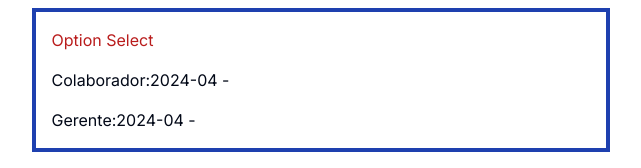
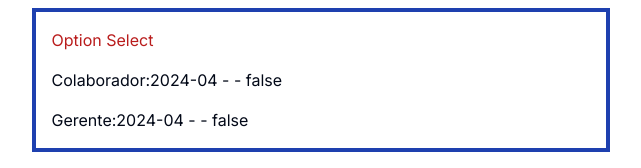
Before and after one commit to AndersonNascimentoAFSN/calc-time, a Next.js app: page /time in a window 1280 px wide. Shown: the part 784-952 px from the top of the page, without its empty margins (319-960 px from the left). Built offline with nearby package versions, Linux system fonts and the light colour scheme; no server answers.

Commit message:
feat: test is past closing

```diff
--- a/src/components/current-date-new/CurrentDateNew.tsx
+++ b/src/components/current-date-new/CurrentDateNew.tsx
@@ -56,8 +56,8 @@ export function CurrentDateNew() {
     minute: deadlineHourCollaborator?.split(':')[1],
   }, "America/Sao_Paulo").utc().toDate()
 
-  const { preSelectedOption: collaborator } = usePreSelectedOption({ appointmentManagement: false, dateOfNextCompetence: closeDateCollaborator })
-  const { preSelectedOption: manager } = usePreSelectedOption({ appointmentManagement: true, dateOfNextCompetence: closeDateManager })
+  const { preSelectedOption: collaborator, isPastClosingDay: isPastClosingDayCollaborator } = usePreSelectedOption({ appointmentManagement: false, dateOfNextCompetence: closeDateCollaborator })
+  const { preSelectedOption: manager,  isPastClosingDay: isPastClosingDayManager } = usePreSelectedOption({ appointmentManagement: true, dateOfNextCompetence: closeDateManager })
 
   console.log('collaborator', collaborator)
   console.log('manager', manager)
@@ -92,10 +92,10 @@ export function CurrentDateNew() {
       <div className="flex flex-col gap-4 border-blue-800 border-4 p-4">
         <h1 className="text-red-700">Option Select</h1>
         <span>Colaborador:
-          <span>{collaborator} - {deadlineHourCollaborator}</span>
+          <span>{collaborator} - {deadlineHourCollaborator} - {String(isPastClosingDayCollaborator)}</span>
         </span>
         <span>Gerente:
-          <span>{manager} - {deadlineHour}</span>
+          <span>{manager} - {deadlineHour} - {String(isPastClosingDayManager)}</span>
         </span>
       </div>
     </div>
--- a/src/hooks/use-pre-selected-option/usePreSelectedOption.tsx
+++ b/src/hooks/use-pre-selected-option/usePreSelectedOption.tsx
@@ -20,6 +20,7 @@ export function usePreSelectedOption({
   dateOfNextCompetence,
 }: UsePreSelectedOptionProps) {
   const [preSelectedOption, setPreSelectedOption] = useState<string>('')
+  const [isPastClosingDay, setIsPastClosingDay] = useState<null | boolean>(null)
 
   useEffect(() => {
     const currentDateLocalUtc = moment().utc()
@@ -50,6 +51,9 @@ export function usePreSelectedOption({
       dateOfNextCompetenceInUTC
     )
 
+    setIsPastClosingDay(isPastClosingDay)
+
+
     const month = currentDateLocalUtc.month()
     const year = currentDateLocalUtc.year()
 
@@ -66,5 +70,6 @@ export function usePreSelectedOption({
 
   return {
     preSelectedOption,
+    isPastClosingDay
   }
 }
```
